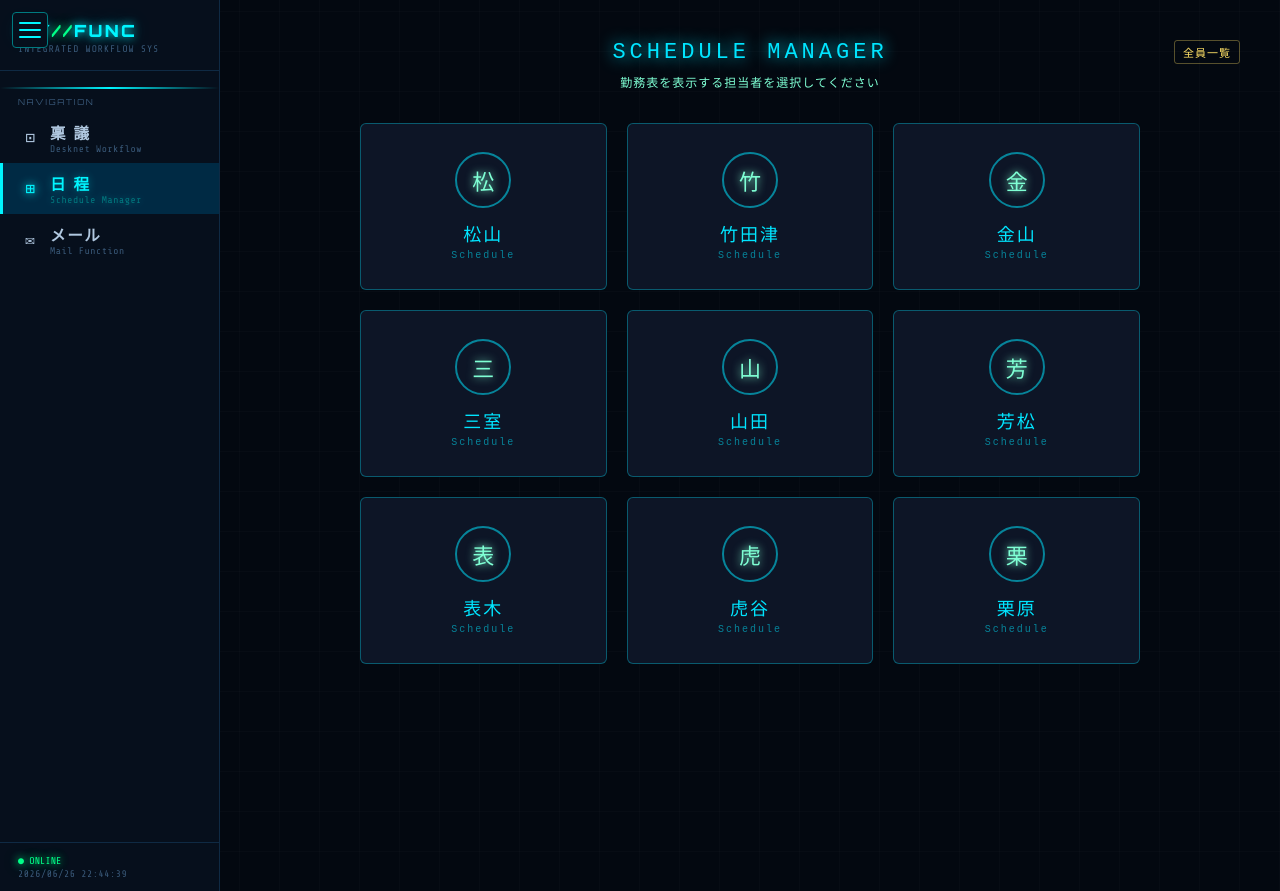
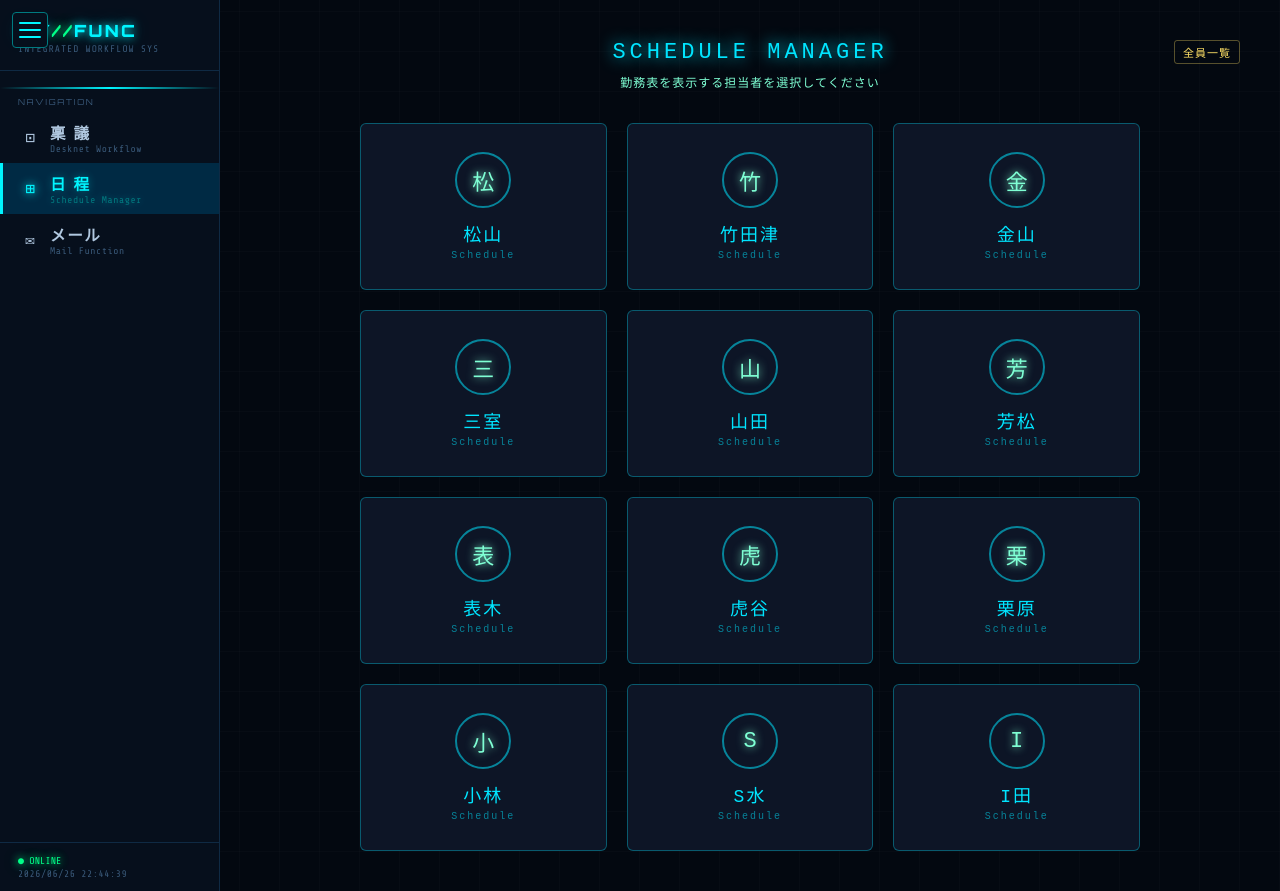
Before and after one commit to hideonSOS/MyFunction, a Django app: page /nitei/ in a window 1280 px wide. Run offline with Django 5.2, Linux system fonts and the light colour scheme; the visitor is signed in with stand-in values (Sample User, id 1).

Commit message:
nitei: スタッフ3名追加（小林・S水・I田）と全員一覧の全スタッフ公開
- PERSON_CHOICES に j/k/l（小林・S水・I田）を追加
- urls.py に /j/ /k/ /l/ のパスを追加
- migration 0008 を適用
- top.html: 全員一覧ボタンをniteiセッションユーザーにも表示
- overview.html: niteiスタッフ閲覧時にサイドバー（稟議・メール）を非表示

Co-Authored-By: Claude Sonnet 4.6 <noreply@anthropic.com>

```diff
--- a/nitei/models.py
+++ b/nitei/models.py
@@ -11,6 +11,9 @@ PERSON_CHOICES = [
     ('g', '表木'),
     ('h', '虎谷'),
     ('i', '栗原'),
+    ('j', '小林'),
+    ('k', 'S水'),
+    ('l', 'I田'),
 ]
 
 PERSONS = {k: v for k, v in PERSON_CHOICES}
--- a/nitei/templates/nitei/top.html
+++ b/nitei/templates/nitei/top.html
@@ -19,9 +19,8 @@
   <div class="top-header">
     <div class="top-title">SCHEDULE MANAGER</div>
     <div class="top-sub">勤務表を表示する担当者を選択してください</div>
-    {% if user.is_authenticated %}
     <a class="nitei-logout-btn" href="/nitei/overview/" style="color:#ffe066;border-color:#ffe06655;">全員一覧</a>
-    {% else %}
+    {% if not user.is_authenticated %}
     <a class="nitei-logout-btn" href="{% url 'nitei:logout' %}">ログアウト</a>
     {% endif %}
   </div>
--- a/nitei/urls.py
+++ b/nitei/urls.py
@@ -16,6 +16,9 @@ urlpatterns = [
     path('g/',                  views.schedule, {'person': 'g'},  name='schedule_g'),
     path('h/',                  views.schedule, {'person': 'h'},  name='schedule_h'),
     path('i/',                  views.schedule, {'person': 'i'},  name='schedule_i'),
+    path('j/',                  views.schedule, {'person': 'j'},  name='schedule_j'),
+    path('k/',                  views.schedule, {'person': 'k'},  name='schedule_k'),
+    path('l/',                  views.schedule, {'person': 'l'},  name='schedule_l'),
     path('overview/',             views.overview,                   name='overview'),
     path('api/overview/',         views.api_overview,               name='api_overview'),
     path('api/titles/',           views.api_titles,                 name='api_titles'),
```
Also changed, not shown: nitei/templates/nitei/overview.html (+7 -0 lines), nitei/migrations/0008_alter_evententry_person_alter_workentry_person.py (added).
